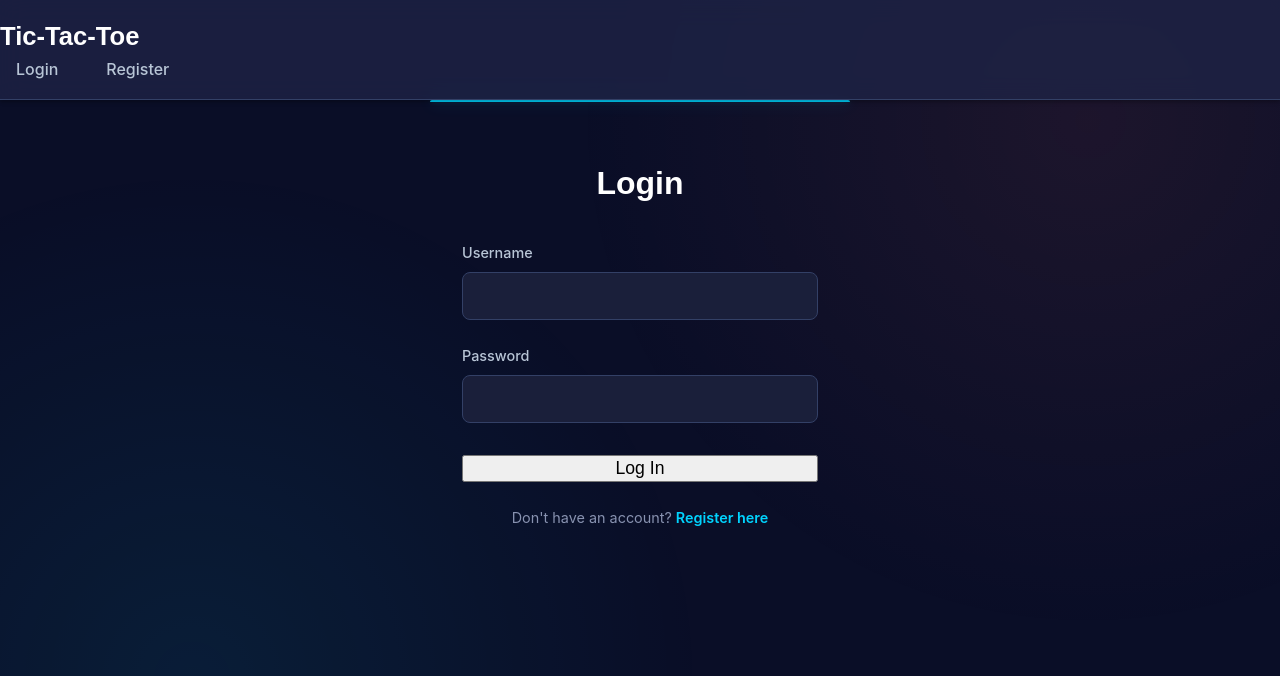
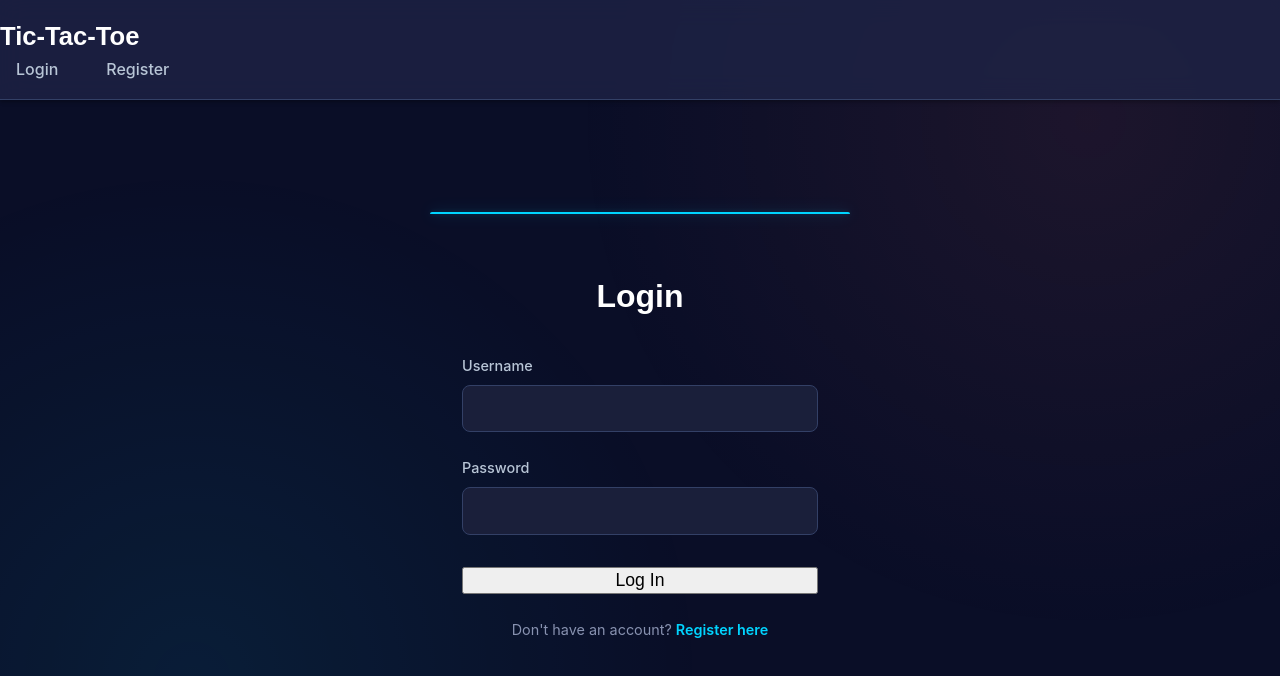
Before and after one commit to Dhananjay0905/tictactoe-frontend, a React (Create React App) app: page / in a window 1280 px wide. Shown: the top 676 px of the page. Built offline with nearby package versions, Linux system fonts and the light colour scheme; no server answers.

Commit message:
css upgrade 2.1

```diff
--- a/src/styles/App.css
+++ b/src/styles/App.css
@@ -18,6 +18,9 @@
   width: 100%;
   margin: 0 auto;
   padding: 0 var(--spacing-lg);
+  display: flex; /* Added to help with centering */
+  flex-direction: column; /* Added for proper stacking */
+  flex-grow: 1; /* Added to ensure it fills space */
 }
 
 /* Wrapper for page-specific content.
--- a/src/styles/Navbar.css
+++ b/src/styles/Navbar.css
@@ -49,6 +49,7 @@
   display: flex;
   align-items: center;
   gap: var(--spacing-md);
+  margin-left: auto; /* This is the fix to push links to the right */
 }
 
 .nav-links a {
@@ -132,6 +133,7 @@
     cursor: pointer;
     padding: var(--spacing-sm);
     z-index: 1001; /* Ensure it's above the nav links */
+    margin-left: auto; /* Pushes toggle to the right */
   }
 
   .nav-links {
@@ -147,6 +149,7 @@
     opacity: 0;
     visibility: hidden;
     transition: all var(--transition-normal);
+    margin-left: 0; /* Reset margin for mobile view */
   }
 
   .nav-links.mobile-open {
```
